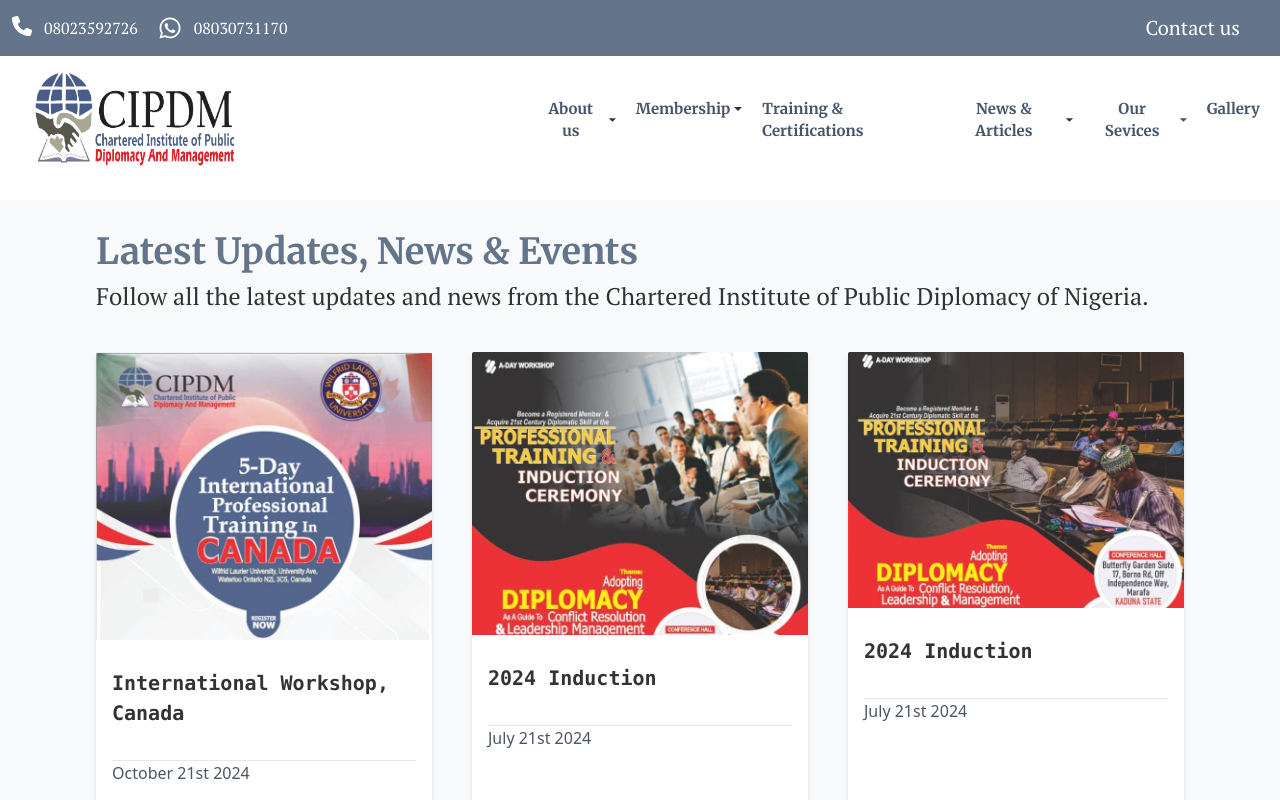
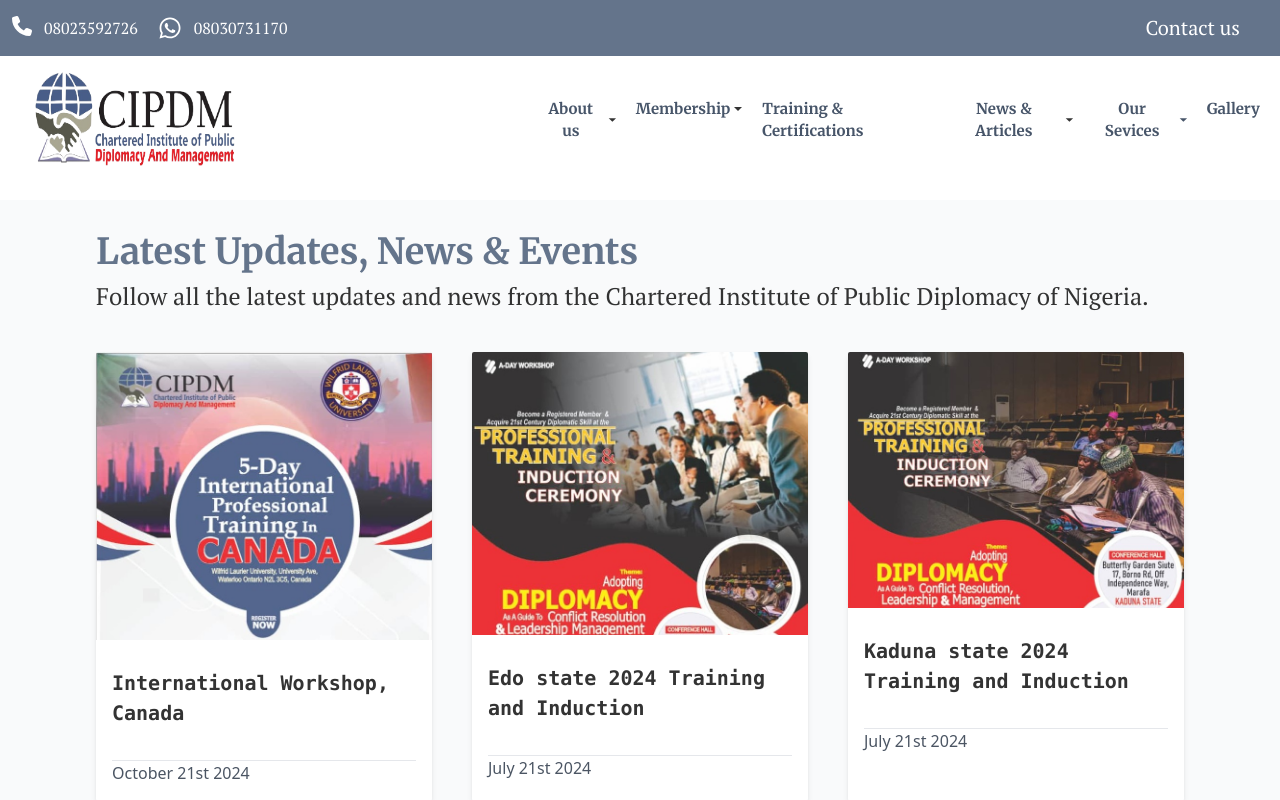
Before and after one commit to JosephDigitty/Institute-Website, a React (Vite) app: page /news in a window 1280 px wide. Shown: the top 800 px of the page. Built offline with nearby package versions, Linux system fonts and the light colour scheme; a web font is replaced by a local one.

Commit message:
Initial commit

```diff
--- a/src/Component/Nav.jsx
+++ b/src/Component/Nav.jsx
@@ -318,7 +318,6 @@
              } overflow-hidden`}
           >
                   <li className="px-4 py-2 font-ubuntu text-white hover:cursor-pointer hover:bg-slate-700"> <Link onClick={toggleMobileMenu} to="/news">News & Updates</Link></li>
-                  <li className="px-4 py-2 font-ubuntu text-white hover:cursor-pointer hover:bg-slate-700"> <Link onClick={toggleMobileMenu} to="/Events">Events & Conferences</Link></li>
                   <li className="px-4 py-2 font-ubuntu text-white hover:cursor-pointer hover:bg-slate-700"> <Link onClick={toggleMobileMenu} to="/Articles">Articles</Link></li>
               </ul>
 
--- a/src/Home Section/News.jsx
+++ b/src/Home Section/News.jsx
@@ -42,7 +42,7 @@
                 <img className="w-full h-50 object-cover" src={Flier3} alt="Card Image"/>
                 <div className="p-4">
                 <div className='border-b pb-8 pt-3'>
-                <Link className='font-mono text-black/80 text-xl hover:text-slate-500 font-semibold leading-normal ' href=""> 2024 Induction </Link>
+                <Link className='font-mono text-black/80 text-xl hover:text-slate-500 font-semibold leading-normal ' href=""> Edo state 2024 Training and Induction </Link>
                 </div>
                     <p className="text-gray-600">July 21st 2024</p>
                 </div>
@@ -52,7 +52,7 @@
                 <img className="w-full h-50 object-cover" src={Flier2} alt="Card Image"/>
                 <div className="p-4">
                 <div className='border-b pb-8 pt-3'>
-                <Link className='font-mono text-black/80 text-xl hover:text-slate-500 font-semibold leading-normal ' href=""> 2024 Induction </Link>
+                <Link className='font-mono text-black/80 text-xl hover:text-slate-500 font-semibold leading-normal ' href=""> Kaduna state 2024 Training and Induction </Link>
                 </div>
                     <p className="text-gray-600">July 21st 2024</p>
                 </div>
--- a/src/Pages/Gallery.jsx
+++ b/src/Pages/Gallery.jsx
@@ -28,7 +28,7 @@
 const Gallery = () => {
   return (
     <>
-    <div className="container mx-auto">
+    <div className="container px-10 md:px-28 ">
         <div className="grid grid-cols-1 lg:grid-cols-3 gap-10">
             {/*  Card 1 */}
             <div className="bg-white shadow-md rounded-sm hover:opacity-90 hover:cursor-pointer overflow-hidden">
```
